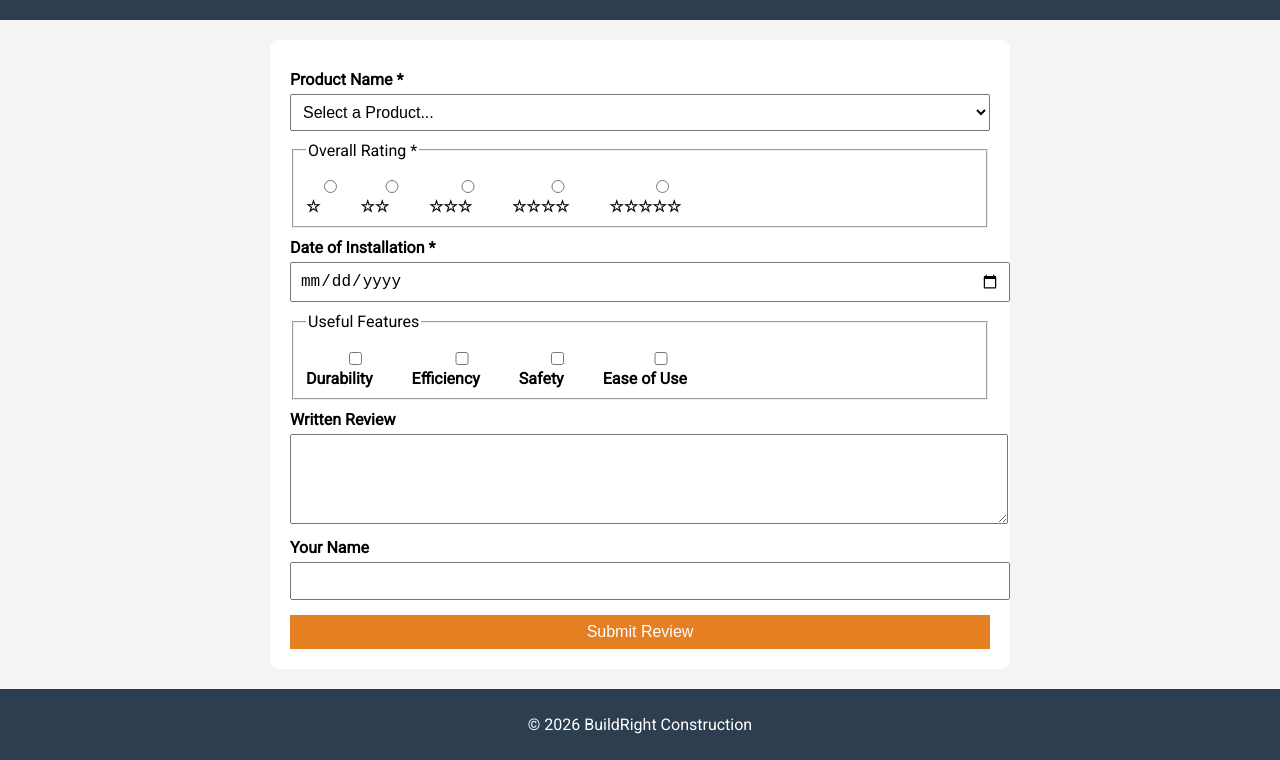
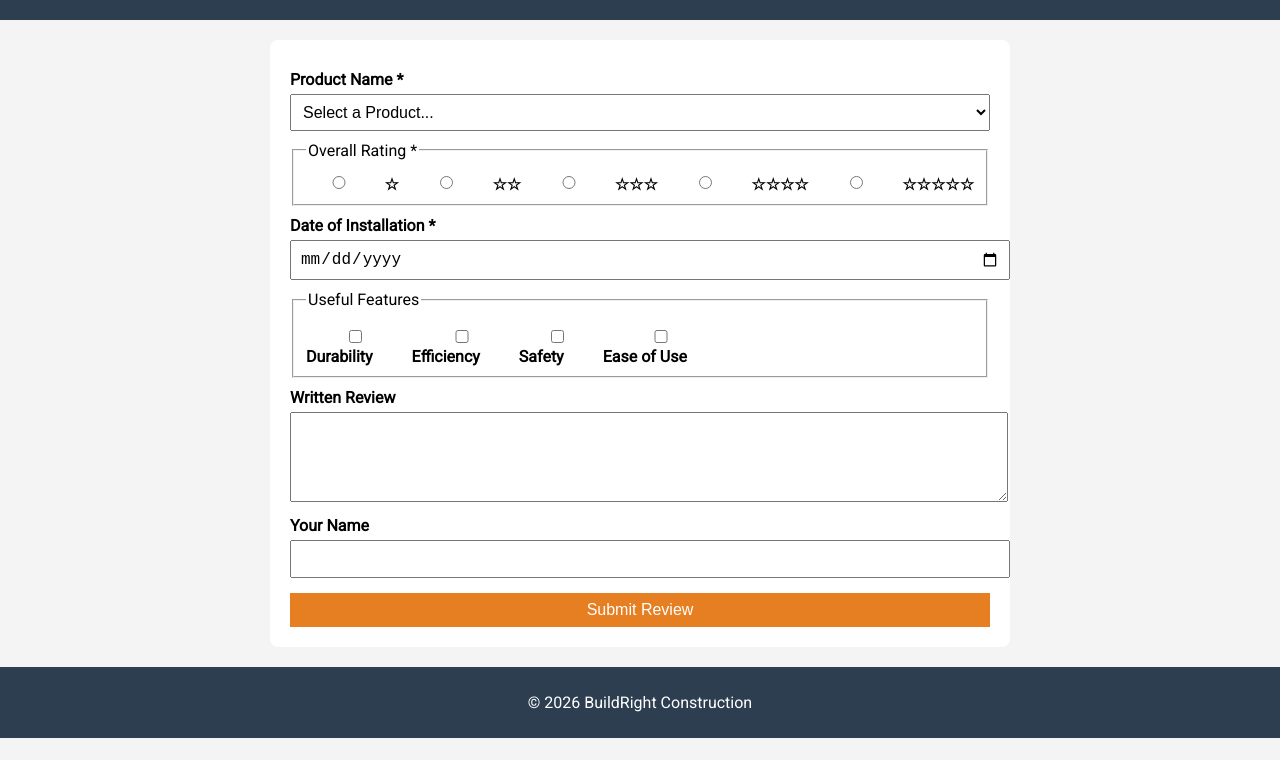
Before and after one commit to abuhdaniel/wdd131, a plain HTML site: page project/form.html in a window 1280 px wide. Shown: the part 101-861 px from the top of the page. After the commit the page ends 839 px from the top, so only its background shows below. Drawn offline with Linux system fonts and the light colour scheme.

Commit message:
form.html

```diff
--- a/project/form.html
+++ b/project/form.html
@@ -38,15 +38,25 @@
   </select>
 
   <!-- Rating -->
-  <fieldset>
-    <legend>Overall Rating <span class="required">*</span></legend>
+ <fieldset>
+  <legend>Overall Rating <span class="required">*</span></legend>
 
-    <label><input type="radio" name="rating" value="1" required> ☆</label>
-    <label><input type="radio" name="rating" value="2"> ☆☆</label>
-    <label><input type="radio" name="rating" value="3"> ☆☆☆</label>
-    <label><input type="radio" name="rating" value="4"> ☆☆☆☆</label>
-    <label><input type="radio" name="rating" value="5"> ☆☆☆☆☆</label>
-  </fieldset>
+  <input type="radio" id="rating1" name="rating" value="1" required>
+  <label for="rating1">☆</label>
+
+  <input type="radio" id="rating2" name="rating" value="2" required>
+  <label for="rating2">☆☆</label>
+
+  <input type="radio" id="rating3" name="rating" value="3" required>
+  <label for="rating3">☆☆☆</label>
+
+  <input type="radio" id="rating4" name="rating" value="4" required>
+  <label for="rating4">☆☆☆☆</label>
+
+  <input type="radio" id="rating5" name="rating" value="5" required>
+  <label for="rating5">☆☆☆☆☆</label>
+
+</fieldset>
 
   <!-- Date -->
   <label for="date">Date of Installation <span class="required">*</span></label>
```
